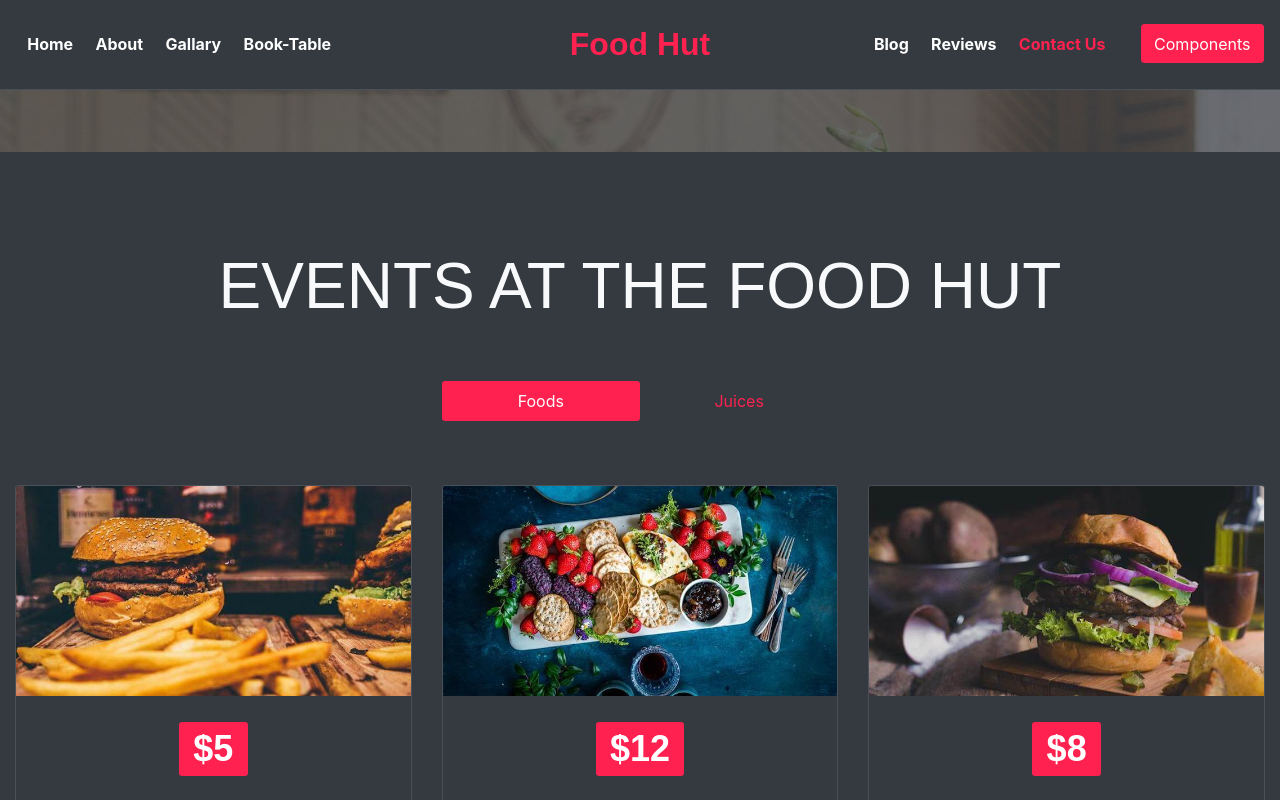
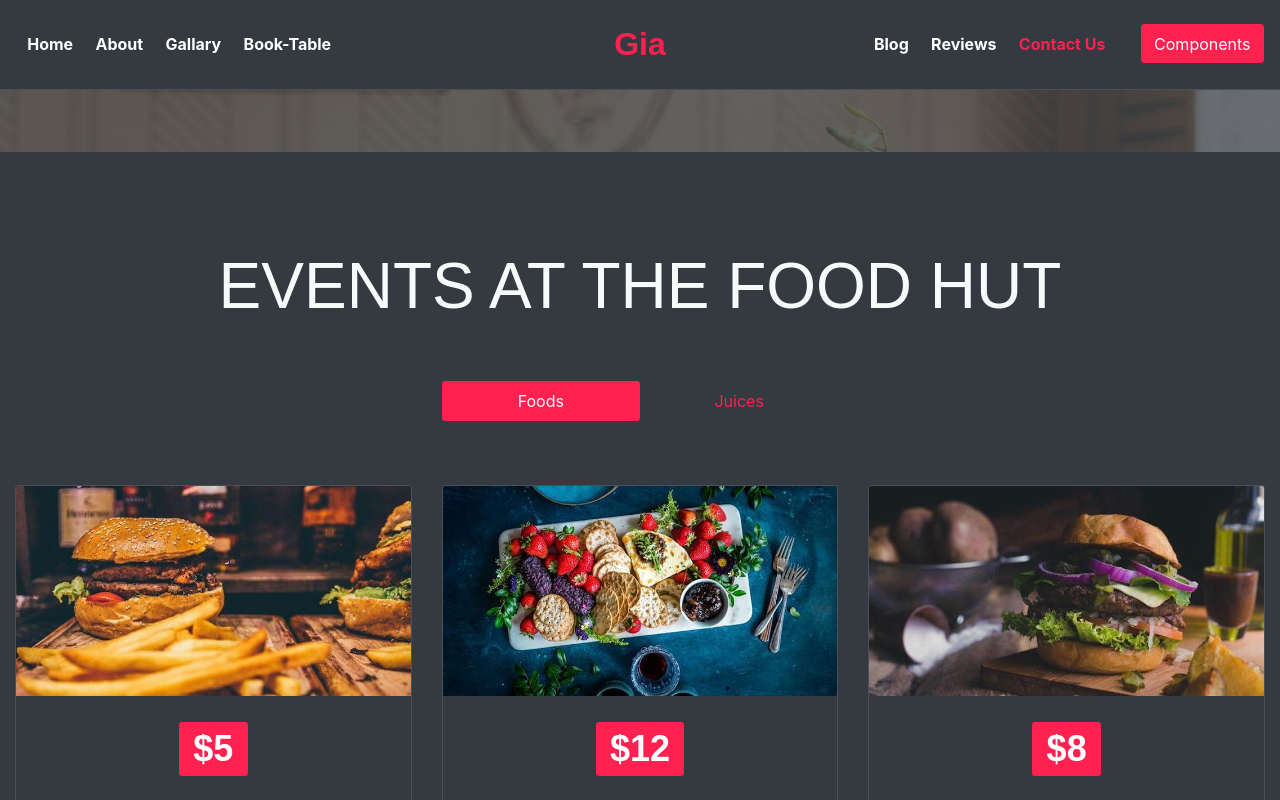
Before and after one commit to pruebacursoads/mi-pasteleria-web-postres, a plain HTML site: page index.html in a window 1280 px wide. Both pictures are taken after a click on the tab "Foods". Shown: the part 3272-4072 px from the top of the page. Drawn offline with nearby package versions, Linux system fonts and the light colour scheme; some packages are replaced by stand-ins of ours; files that its build step writes are made by us from their sources.

Commit message:
Update index.html

```diff
--- a/index.html
+++ b/index.html
@@ -39,7 +39,7 @@
             </ul>
             <a class="navbar-brand m-auto" href="#">
                 <img src="assets/imgs/logo.svg" class="brand-img" alt="">
-                <span class="brand-txt">Food Hut</span>
+                <span class="brand-txt">Gia</span>
             </a>
             <ul class="navbar-nav">
                 <li class="nav-item">
```
